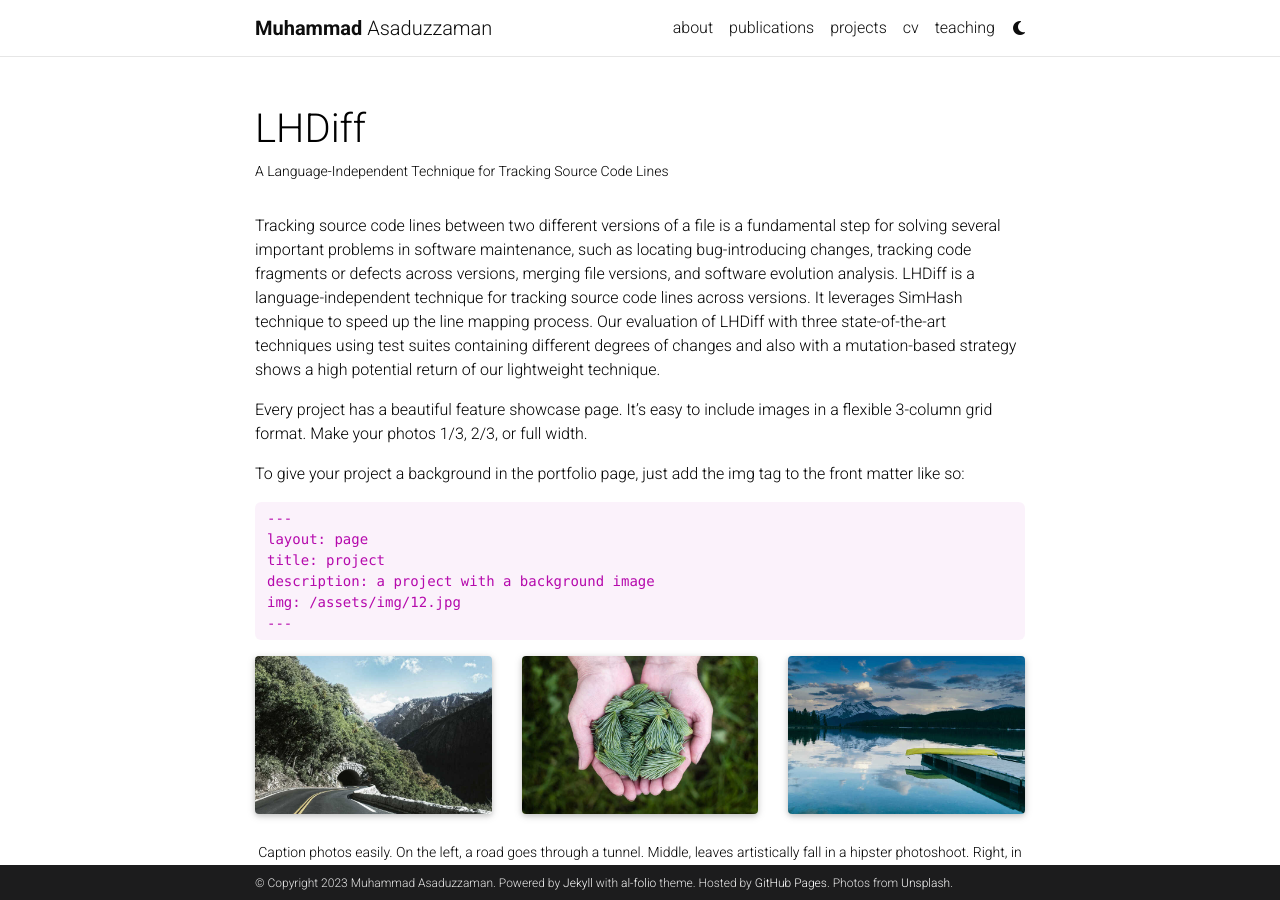
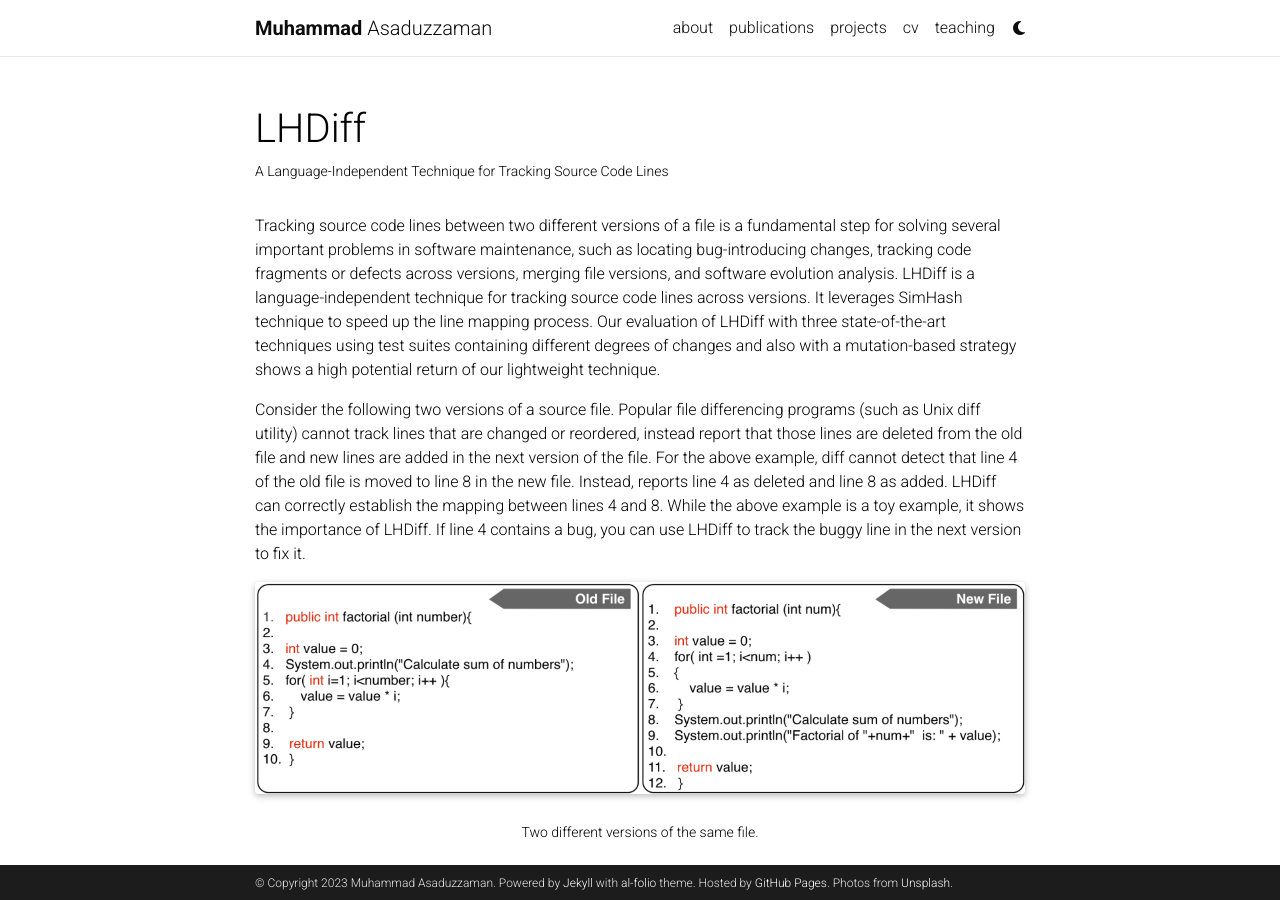
Before and after one commit to muhammad-asaduzzaman/muhammad-asaduzzaman.github.io, a Jekyll site: the page built from _projects/1_project.md, in a window 1280 px wide and 900 px high. Built offline with Jekyll 4.4.1, drawn with Linux system fonts in a browser that asks for light colours; full-size pictures stand in for the smaller copies a plugin makes; comment, search, counter and statistics services are not loaded; a style sheet for code colours, icons or effects is not loaded.

Commit message:
Update 1_project.md

```diff
--- a/_projects/1_project.md
+++ b/_projects/1_project.md
@@ -9,35 +9,6 @@
 ---
 
 Tracking source code lines between two different versions of a file is a fundamental step for solving several important problems in software maintenance, such as locating bug-introducing changes, tracking code fragments or defects across versions, merging file versions, and software evolution analysis. LHDiff is a language-independent technique for tracking source code lines across versions. It leverages SimHash technique to speed up the line mapping process. Our evaluation of LHDiff with three state-of-the-art techniques using test suites containing different degrees of changes and also with a mutation-based strategy shows a high potential return of our lightweight technique.
-
-
-Every project has a beautiful feature showcase page.
-It's easy to include images in a flexible 3-column grid format.
-Make your photos 1/3, 2/3, or full width.
-
-To give your project a background in the portfolio page, just add the img tag to the front matter like so:
-
-    ---
-    layout: page
-    title: project
-    description: a project with a background image
-    img: /assets/img/12.jpg
-    ---
-
-<div class="row">
-    <div class="col-sm mt-3 mt-md-0">
-        {% include figure.html path="assets/img/1.jpg" title="example image" class="img-fluid rounded z-depth-1" %}
-    </div>
-    <div class="col-sm mt-3 mt-md-0">
-        {% include figure.html path="assets/img/3.jpg" title="example image" class="img-fluid rounded z-depth-1" %}
-    </div>
-    <div class="col-sm mt-3 mt-md-0">
-        {% include figure.html path="assets/img/5.jpg" title="example image" class="img-fluid rounded z-depth-1" %}
-    </div>
-</div>
-<div class="caption">
-    Caption photos easily. On the left, a road goes through a tunnel. Middle, leaves artistically fall in a hipster photoshoot. Right, in another hipster photoshoot, a lumberjack grasps a handful of pine needles.
-</div>
 
 Consider the following two versions of a source file. Popular file differencing programs (such as Unix diff utility) cannot track lines that are changed or reordered, instead report that those lines are deleted from the old file and new lines are added in the next version of the file. For the above example, diff cannot detect that line 4 of the old file is moved to line 8 in the new file. Instead, reports line 4 as deleted and line 8 as added. LHDiff can correctly establish the mapping between lines 4 and 8. While the above example is a toy example, it shows the importance of LHDiff. If line 4 contains a bug, you can use LHDiff to track the buggy line in the next version to fix it.
 <div class="row">
```
